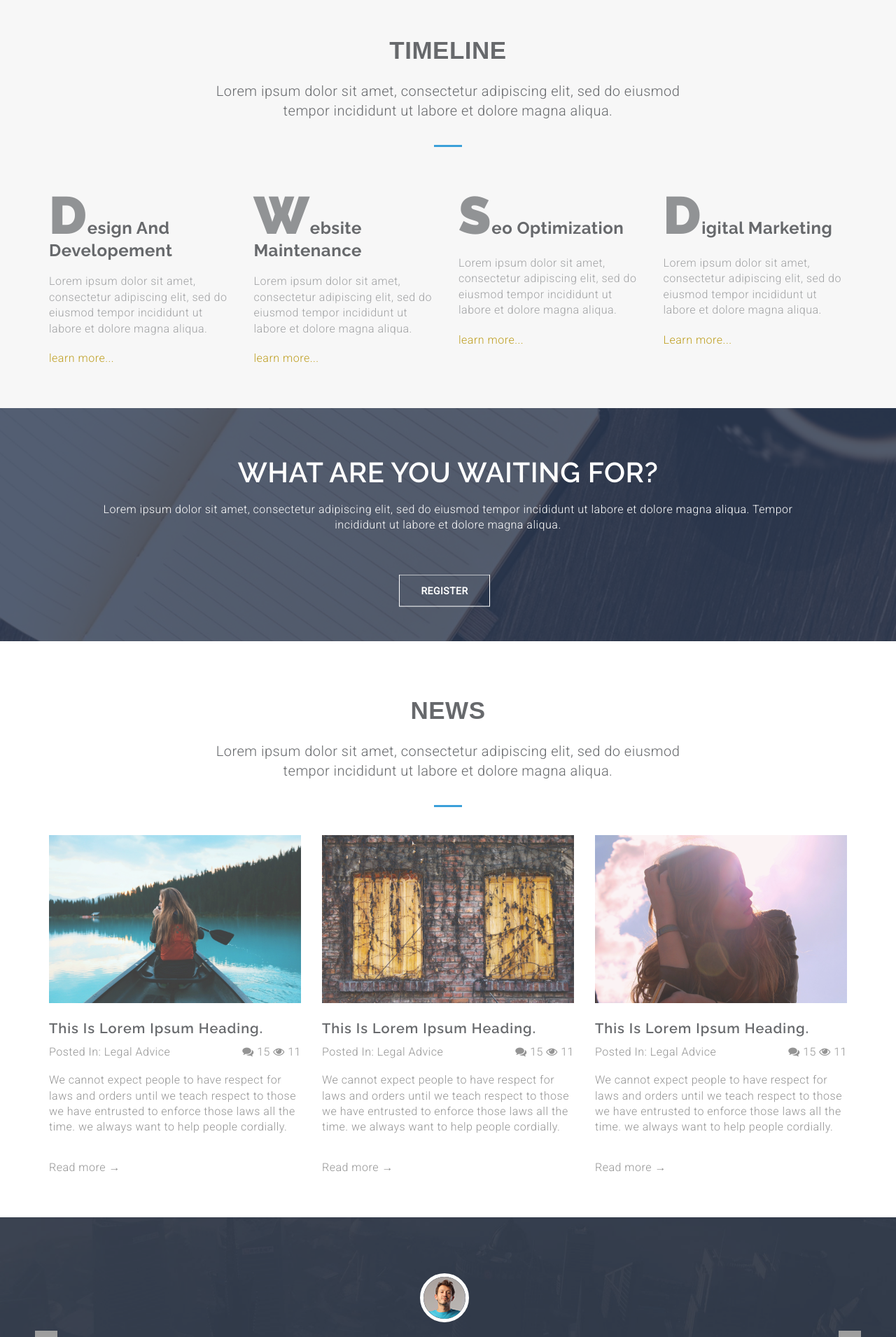
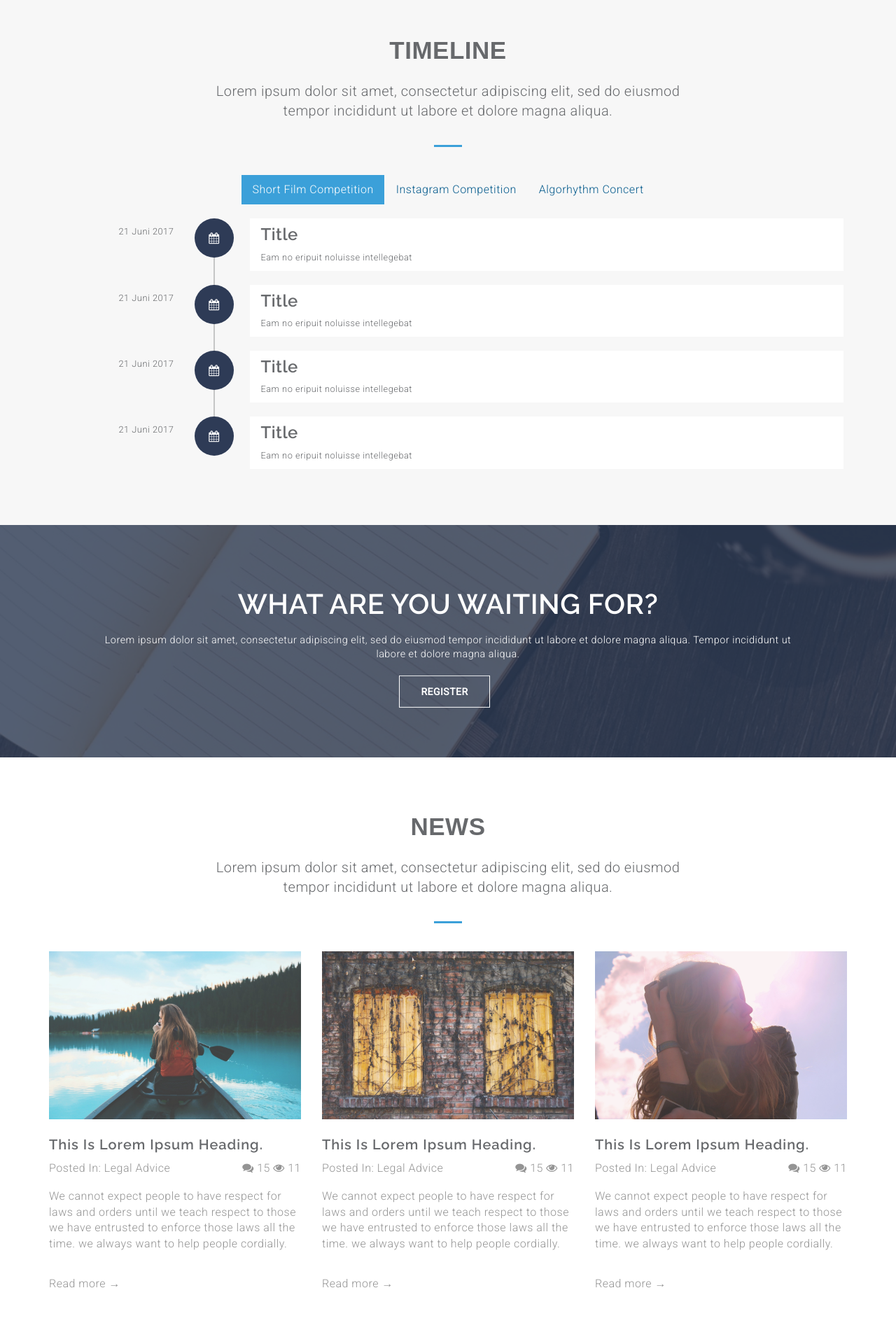
Before and after one commit to Titihanifah/frontend-Algorhythm, a PHP site: page / in a window 1280 px wide. Shown: the part 2085-3995 px from the top of the page at 70% size. Run offline with PHP 8.4, Linux system fonts and the light colour scheme; grey boxes are pictures that could not be loaded.

Commit message:
Finish restyling homepage

```diff
--- a/css/algorhythm-style.css
+++ b/css/algorhythm-style.css
@@ -493,6 +493,27 @@ h2.bnr-sub-title {
 #about {
   padding-top: 60px; }
 
+.mypills-center ul {
+  display: flex;
+  justify-content: center;
+  text-align: center;
+  align-items: center; }
+
+.timeline-section {
+  position: relative;
+  margin-bottom: 20px; }
+  .timeline-section p {
+    font-size: 0.8em; }
+  .timeline-section .line-ver:after {
+    content: "";
+    position: absolute;
+    height: 100%;
+    width: 2px;
+    margin-left: -1px;
+    background: #c5c6c6;
+    top: 100%;
+    left: 45%; }
+
 .btn-purple {
   background-color: #3ba0d9; }
 
@@ -548,6 +569,42 @@ h2.bnr-sub-title {
 .purpleSec {
   background-color: #3ba0d9; }
 
+.whiteSec {
+  background-color: #ffffff; }
+
+/* --- Nav Pills --- */
+.nav-pills > li > a {
+  border-radius: 0px;
+  -webkit-border-radius: 0px;
+  -moz-border-radius: 0px;
+  -o-border-radius: 0px; }
+
+.nav-pills > li.active > a, .nav-pills > li.active > a:focus, .nav-pills > li.active > a:hover {
+  background: #3ba0d9;
+  border-radius: 0px;
+  -webkit-border-radius: 0px;
+  -moz-border-radius: 0px;
+  -o-border-radius: 0px; }
+
+/* --- Form --- */
+.btn-submit, .btn-submit:hover, .btn-submit:focus {
+  background-color: transparent;
+  border-radius: 60px;
+  color: #3ba0d9;
+  font-weight: 400;
+  border: 1px solid #3ba0d9;
+  font-size: 14px;
+  padding: 6px 20px; }
+
+.form-control {
+  background-color: transparent;
+  border-radius: 0px;
+  color: #3ba0d9 !important;
+  border-color: #3ba0d9; }
+
+.form-control:focus {
+  border-color: #3ba0d9; }
+
 /***********************************
 homepage
 ***********************************/
@@ -581,4 +638,49 @@ homepage
 .register-home h2 {
   text-transform: uppercase; }
 
+.timeline-section i {
+  padding: 20px;
+  background: #2e3b56;
+  color: white;
+  border-radius: 100%; }
+
+@media screen and (max-width: 996px) {
+  .hidden-tab {
+    display: none; }
+
+  h2 {
+    font-size: 1.4em; }
+
+  .timeline-section .line-ver:after {
+    left: 33%; }
+
+  .register-home figure .containerCenter {
+    width: 97%; } }
+@media screen and (max-width: 768px) {
+  .navbar-default {
+    padding-left: 20px; }
+
+  .banner-info {
+    width: 80%; }
+
+  .header h2:before, .header h2:after {
+    display: none; }
+
+  #event figure {
+    max-width: 200px;
+    margin: auto;
+    float: none; }
+
+  .hidden-mobile {
+    display: none; }
+
+  .alignLeft-mobile {
+    text-align: left; }
+
+  .alignCenter-mobile {
+    text-align: center; }
+
+  .noFloat-mobile {
+    float: none !important; } }
+
 /*# sourceMappingURL=algorhythm-style.css.map */
--- a/css/baker-theme.css
+++ b/css/baker-theme.css
@@ -545,9 +545,7 @@ contact
 {
     background-color: transparent;
     border-radius: 60px;
-    color: #be9e21;
     font-weight: 400;
-    border: 1px solid #be9e21;
     font-size: 14px;
     padding: 6px 20px;
 }
@@ -555,11 +553,8 @@ contact
 {
     background-color: transparent;
     border-radius: 0px;
-    color: #be9e21 !important;
-    border-color: #be9e21;
 }
 .form-control:focus {
-    border-color: #be9e21;
     outline: 0;
     -webkit-box-shadow: inset 0 1px 1px rgba(0,0,0,.075),0 0 8px rgba(102,175,233,.6);
     box-shadow: inset 0 1px 1px rgba(0,0,0,.075),0 0 8px rgba(102,175,233,.6);
--- a/index.html
+++ b/index.html
@@ -84,15 +84,15 @@
             <hr class="bottom-line">
           </div>
           <section class="row">
-            <div class="col-md-10 col-md-offset-1">
+            <div class="col-md-10 col-md-offset-1 col-xs-10 col-xs-offset-1">
               <section class="row big-mg-bt-sec wow slideInLeft delay-05s">
-                <div class="col-md-3">
+                <div class="col-md-3 col-sm-3">
                   <figure>
                     <img src="./img/bg-square.png" style="background-image: url('./img/short-film.png');">
                   </figure>
                 </div>
-                <div class="col-md-8">
-                  <div class="service-item">
+                <div class="col-md-8 col-sm-8">
+                  <div class="service-item alignCenter-mobile">
                     <h3><span>S</span>hort Film Competition</h3>
                     <h3 class="pur">"Nostalgia"</h3>
                     <p>Lorem ipsum dolor sit amet, consectetur adipiscing elit, sed do eiusmod tempor incididunt ut labore et dolore magna aliqua.</p>
@@ -101,28 +101,28 @@
                 </div>
               </section>
               <section class="row big-mg-bt-sec wow slideInRight delay-05s">
-                <div class="col-md-8 col-md-offset-1">
-                  <div class="service-item alignRight">
+                <div class="col-md-3 col-sm-3 floatRight noFloat-mobile">
+                  <figure>
+                    <img src="./img/bg-square.png" style="background-image: url('./img/ig-comp.png');">
+                  </figure>
+                </div>
+                <div class="col-md-8 col-sm-8 col-md-offset-1">
+                  <div class="service-item alignRight alignCenter-mobile">
                     <h3><span>I</span>nstagram Competition</h3>
                     <h3 class="pur">"Memorable Place"</h3>
                     <p>Lorem ipsum dolor sit amet, consectetur adipiscing elit, sed do eiusmod tempor incididunt ut labore et dolore magna aliqua.</p>
                     <a href="">Learn more ...</a>
                   </div>
                 </div>
-                <div class="col-md-3">
-                  <figure>
-                    <img src="./img/bg-square.png" style="background-image: url('./img/ig-comp.png');">
-                  </figure>
-                </div>
               </section>
               <section class="row big-mg-bt-sec wow slideInLeft delay-05s">
-                <div class="col-md-3">
+                <div class="col-md-3 col-sm-3">
                   <figure>
                     <img src="./img/bg-square.png" style="background-image: url('./img/concert.png');">
                   </figure>
                 </div>
-                <div class="col-md-8">
-                  <div class="service-item">
+                <div class="col-md-8 col-sm-8">
+                  <div class="service-item alignCenter-mobile">
                     <h3><span>C</span>oncert</h3>
                     <h3 class="pur">"A Night To Remember"</h3>
                     <p>Lorem ipsum dolor sit amet, consectetur adipiscing elit, sed do eiusmod tempor incididunt ut labore et dolore magna aliqua.</p>
@@ -145,47 +145,157 @@
             <p class="sub-title pad-bt15">Lorem ipsum dolor sit amet, consectetur adipiscing elit, sed do eiusmod<br>tempor incididunt ut labore et dolore magna aliqua.</p>
             <hr class="bottom-line">
           </div>
-          <div class="col-md-3 col-sm-6 col-xs-12">
-            <div class="service-item">
-              <h3><span>D</span>esign And Developement</h3>
-              <p>Lorem ipsum dolor sit amet, consectetur adipiscing elit, sed do eiusmod tempor incididunt ut labore et dolore magna aliqua.</p>
-              <a href="">learn more...</a>
         </div>
+                  <section class="mypills-center">
+                    <ul class="nav nav-pills mg-b-20">
+                        <li class="active"><a data-toggle="pill" href="#one">Short Film Competition</a></li>
+                        <li class=""><a data-toggle="pill" href="#two">Instagram Competition</a></li>
+                        <li class=""><a data-toggle="pill" href="#three">Algorhythm Concert</a></li>
+                    </ul>
+
+                    <div class="tab-content pd-lr-20">
+                        <div id="one" class="tab-pane fade in active">
+                          <section class="timeline-section row">
+                            <p class="col-md-2 col-sm-2 col-xs-2 alignRight mg-t-10">21 Juni 2017</p>
+                            <div class="line-ver col-md-1 col-sm-2 col-xs-2 hidden-mobile">
+                              <i class="fa fa-calendar"></i>
                             </div>
-          <div class="col-md-3 col-sm-6 col-xs-12">
-            <div class="service-item">
-              <h3><span>W</span>ebsite Maintenance</h3>
-              <p>Lorem ipsum dolor sit amet, consectetur adipiscing elit, sed do eiusmod tempor incididunt ut labore et dolore magna aliqua.</p>
-              <a href="">learn more...</a>
+                            <div class="col-md-9 col-sm-8 col-xs-10 whiteSec">
+                              <h3 class="mg-t-10">Title</h3>
+                              <p>Eam no eripuit noluisse intellegebat</p>
                             </div>
+                          </section>
+                          <section class="timeline-section row">
+                            <p class="col-md-2 col-sm-2 col-xs-2 alignRight mg-t-10">21 Juni 2017</p>
+                            <div class="line-ver col-md-1 col-sm-2 col-xs-2 hidden-mobile">
+                              <i class="fa fa-calendar"></i>
                             </div>
-          <div class="col-md-3 col-sm-6 col-xs-12">
-            <div class="service-item">
-              <h3><span>S</span>eo Optimization</h3>
-              <p>Lorem ipsum dolor sit amet, consectetur adipiscing elit, sed do eiusmod tempor incididunt ut labore et dolore magna aliqua.</p>
-              <a href="">learn more...</a>
+                            <div class="col-md-9 col-sm-8 col-xs-10 whiteSec">
+                              <h3 class="mg-t-10">Title</h3>
+                              <p>Eam no eripuit noluisse intellegebat</p>
                             </div>
+                          </section>
+                          <section class="timeline-section row">
+                            <p class="col-md-2 col-sm-2 col-xs-2 alignRight mg-t-10">21 Juni 2017</p>
+                            <div class="line-ver col-md-1 col-sm-2 col-xs-2 hidden-mobile">
+                              <i class="fa fa-calendar"></i>
                             </div>
-          <div class="col-md-3 col-sm-6 col-xs-12">
-            <div class="service-item">
-              <h3><span>D</span>igital Marketing</h3>
-              <p>Lorem ipsum dolor sit amet, consectetur adipiscing elit, sed do eiusmod tempor incididunt ut labore et dolore magna aliqua.</p>
-              <a href="">Learn more...</a>
+                            <div class="col-md-9 col-sm-8 col-xs-10 whiteSec">
+                              <h3 class="mg-t-10">Title</h3>
+                              <p>Eam no eripuit noluisse intellegebat</p>
                             </div>
+                          </section>
+                          <section class="timeline-section row">
+                            <p class="col-md-2 col-sm-2 col-xs-2 alignRight mg-t-10">21 Juni 2017</p>
+                            <div class="col-md-1 col-sm-2 col-xs-2 hidden-mobile">
+                              <i class="fa fa-calendar"></i>
                             </div>
+                            <div class="col-md-9 col-sm-8 col-xs-10 whiteSec">
+                              <h3 class="mg-t-10">Title</h3>
+                              <p>Eam no eripuit noluisse intellegebat</p>
+                            </div>
+                          </section>
+                        </div>
+                        <div id="two" class="tab-pane fade">
+                          <section class="timeline-section row">
+                            <p class="col-md-2 col-sm-2 col-xs-2 alignRight mg-t-10">21 Juni 2017</p>
+                            <div class="line-ver col-md-1 col-sm-2 col-xs-2 hidden-mobile">
+                              <i class="fa fa-calendar"></i>
+                            </div>
+                            <div class="col-md-9 col-sm-8 col-xs-10 whiteSec">
+                              <h3 class="mg-t-10">Title</h3>
+                              <p>Eam no eripuit noluisse intellegebat</p>
+                            </div>
+                          </section>
+                          <section class="timeline-section row">
+                            <p class="col-md-2 col-sm-2 col-xs-2 alignRight mg-t-10">21 Juni 2017</p>
+                            <div class="line-ver col-md-1 col-sm-2 col-xs-2 hidden-mobile">
+                              <i class="fa fa-calendar"></i>
+                            </div>
+                            <div class="col-md-9 col-sm-8 col-xs-10 whiteSec">
+                              <h3 class="mg-t-10">Title</h3>
+                              <p>Eam no eripuit noluisse intellegebat</p>
+                            </div>
+                          </section>
+                          <section class="timeline-section row">
+                            <p class="col-md-2 col-sm-2 col-xs-2 alignRight mg-t-10">21 Juni 2017</p>
+                            <div class="line-ver col-md-1 col-sm-2 col-xs-2 hidden-mobile">
+                              <i class="fa fa-calendar"></i>
+                            </div>
+                            <div class="col-md-9 col-sm-8 col-xs-10 whiteSec">
+                              <h3 class="mg-t-10">Title</h3>
+                              <p>Eam no eripuit noluisse intellegebat</p>
+                            </div>
+                          </section>
+                          <section class="timeline-section row">
+                            <p class="col-md-2 col-sm-2 col-xs-2 alignRight mg-t-10">21 Juni 2017</p>
+                            <div class="col-md-1 col-sm-2 col-xs-2 hidden-mobile">
+                              <i class="fa fa-calendar"></i>
+                            </div>
+                            <div class="col-md-9 col-sm-8 col-xs-10 whiteSec">
+                              <h3 class="mg-t-10">Title</h3>
+                              <p>Eam no eripuit noluisse intellegebat</p>
+                            </div>
+                          </section>
+                        </div>
+                        <div id="three" class="tab-pane fade">
+                          <section class="timeline-section row">
+                            <p class="col-md-2 col-sm-2 col-xs-2 alignRight mg-t-10">21 Juni 2017</p>
+                            <div class="line-ver col-md-1 col-sm-2 col-xs-2 hidden-mobile">
+                              <i class="fa fa-calendar"></i>
+                            </div>
+                            <div class="col-md-9 col-sm-8 col-xs-10 whiteSec">
+                              <h3 class="mg-t-10">Title</h3>
+                              <p>Eam no eripuit noluisse intellegebat</p>
+                            </div>
+                          </section>
+                          <section class="timeline-section row">
+                            <p class="col-md-2 col-sm-2 col-xs-2 alignRight mg-t-10">21 Juni 2017</p>
+                            <div class="line-ver col-md-1 col-sm-2 col-xs-2 hidden-mobile">
+                              <i class="fa fa-calendar"></i>
+                            </div>
+                            <div class="col-md-9 col-sm-8 col-xs-10 whiteSec">
+                              <h3 class="mg-t-10">Title</h3>
+                              <p>Eam no eripuit noluisse intellegebat</p>
+                            </div>
+                          </section>
+                          <section class="timeline-section row">
+                            <p class="col-md-2 col-sm-2 col-xs-2 alignRight mg-t-10">21 Juni 2017</p>
+                            <div class="line-ver col-md-1 col-sm-2 col-xs-2 hidden-mobile">
+                              <i class="fa fa-calendar"></i>
+                            </div>
+                            <div class="col-md-9 col-sm-8 col-xs-10 whiteSec">
+                              <h3 class="mg-t-10">Title</h3>
+                              <p>Eam no eripuit noluisse intellegebat</p>
+                            </div>
+                          </section>
+                          <section class="timeline-section row">
+                            <p class="col-md-2 col-sm-2 col-xs-2 alignRight mg-t-10">21 Juni 2017</p>
+                            <div class="col-md-1 col-sm-2 col-xs-2 hidden-mobile">
+                              <i class="fa fa-calendar"></i>
+                            </div>
+                            <div class="col-md-9 col-sm-8 col-xs-10 whiteSec">
+                              <h3 class="mg-t-10">Title</h3>
+                              <p>Eam no eripuit noluisse intellegebat</p>
+                            </div>
+                          </section>
                         </div>
                     </div>
                   </section>
+
+
+      </div>
+    </section>
     <!---->
-    <section class="register-home wow fadeInUp delay-05s">
+    <section class="register-home wow fadeInUp delay-05s hidden-mobile">
       <figure>
         <img src="./img/bg2.png" style="background-image: url('./img/port03.jpg');">
         <div class="overlay"></div>
         <div class="container-fluid containerCenter alignCenter wh">
           <h2 class="mg-b-20">What are you waiting for?</h2>
-          <p>Lorem ipsum dolor sit amet, consectetur adipiscing elit, sed do eiusmod tempor incididunt ut labore et dolore magna aliqua. Tempor incididunt ut labore et dolore magna aliqua.</p>
+          <p class="small">Lorem ipsum dolor sit amet, consectetur adipiscing elit, sed do eiusmod tempor incididunt ut labore et dolore magna aliqua. Tempor incididunt ut labore et dolore magna aliqua.</p>
           <div class="brn-btn">
-            <a href="#event" class="btn btn-more btn-white bold">REGISTER</a>
+            <a href="#event" class="btn btn-more btn-white bold mg-t-10">REGISTER</a>
           </div>
         </div>
       </figure>
@@ -199,7 +309,7 @@
             <p class="sub-title pad-bt15">Lorem ipsum dolor sit amet, consectetur adipiscing elit, sed do eiusmod<br>tempor incididunt ut labore et dolore magna aliqua.</p>
             <hr class="bottom-line">
           </div>
-          <div class="col-md-4 col-sm-6 col-xs-12">
+          <div class="col-md-4 col-md-offset-0 col-sm-10 col-sm-offset-1 col-xs-12 mg-b-30">
             <div class="blog-sec">
               <div class="blog-img">
                 <a href="">
@@ -219,7 +329,7 @@
               </div>
             </div>
           </div>
-          <div class="col-md-4 col-sm-6 col-xs-12">
+          <div class="col-md-4 col-md-offset-0 col-sm-10 col-sm-offset-1 col-xs-12 mg-b-30">
             <div class="blog-sec">
               <div class="blog-img">
                 <a href="">
@@ -239,7 +349,7 @@
               </div>
             </div>
           </div>
-          <div class="col-md-4 col-sm-6 col-xs-12">
+          <div class="col-md-4 col-md-offset-0 col-sm-10 col-sm-offset-1 col-xs-12 mg-b-30">
             <div class="blog-sec">
               <div class="blog-img">
                 <a href="">
@@ -262,8 +372,6 @@
         </div>
       </div>
     </section>
-    <!---->
-    <!---->
     <!---->
     <!---->
     <section id="testimonial" class="wow fadeInUp delay-05s">
@@ -317,12 +425,12 @@
           </div>
         </div>
         <section class="row">
-          <div class="col-md-6 noPad">
+          <div class="col-md-6 noPad mg-b-20">
             <figure>
               <img src="./img/hima-all.jpg">
             </figure>
           </div>
-          <div class="col-md-6 small">
+          <div class="col-md-6 small mg-b-20">
             <section>
               <h3 class="mg-t-0">HIMAKOMSI</h3>
               <p>
@@ -350,9 +458,9 @@
           </div>
           <div class="col-md-6 col-sm-6 col-xs-12">
             <div class="loction-info white">
-              <p><i class="fa fa-map-marker fa-fw pull-left fa-2x"></i>A99 Adam Street<br>Texas, TX 555072</p>
-              <p><i class="fa fa-envelope-o fa-fw pull-left fa-2x"></i>info@baker.com</p>
-              <p><i class="fa fa-phone fa-fw pull-left fa-2x"></i>+41 5787 2323</p>
+              <p><i class="fa fa-map-marker fa-fw pull-left fa-2x pur"></i>A99 Adam Street<br>Texas, TX 555072</p>
+              <p><i class="fa fa-envelope-o fa-fw pull-left fa-2x pur"></i>info@baker.com</p>
+              <p><i class="fa fa-phone fa-fw pull-left fa-2x pur"></i>+41 5787 2323</p>
             </div>
           </div>
           <div class="col-md-6 col-sm-6 col-xs-12">
```
Also changed, not shown: css/sass/layout/_layout.scss (+29 -0 lines), css/sass/layout/_responsive.scss (+52 -2 lines), css/sass/theme/_theme.scss (+41 -2 lines), 1 other file. Lines whose indentation alone changed are shown as unchanged.
